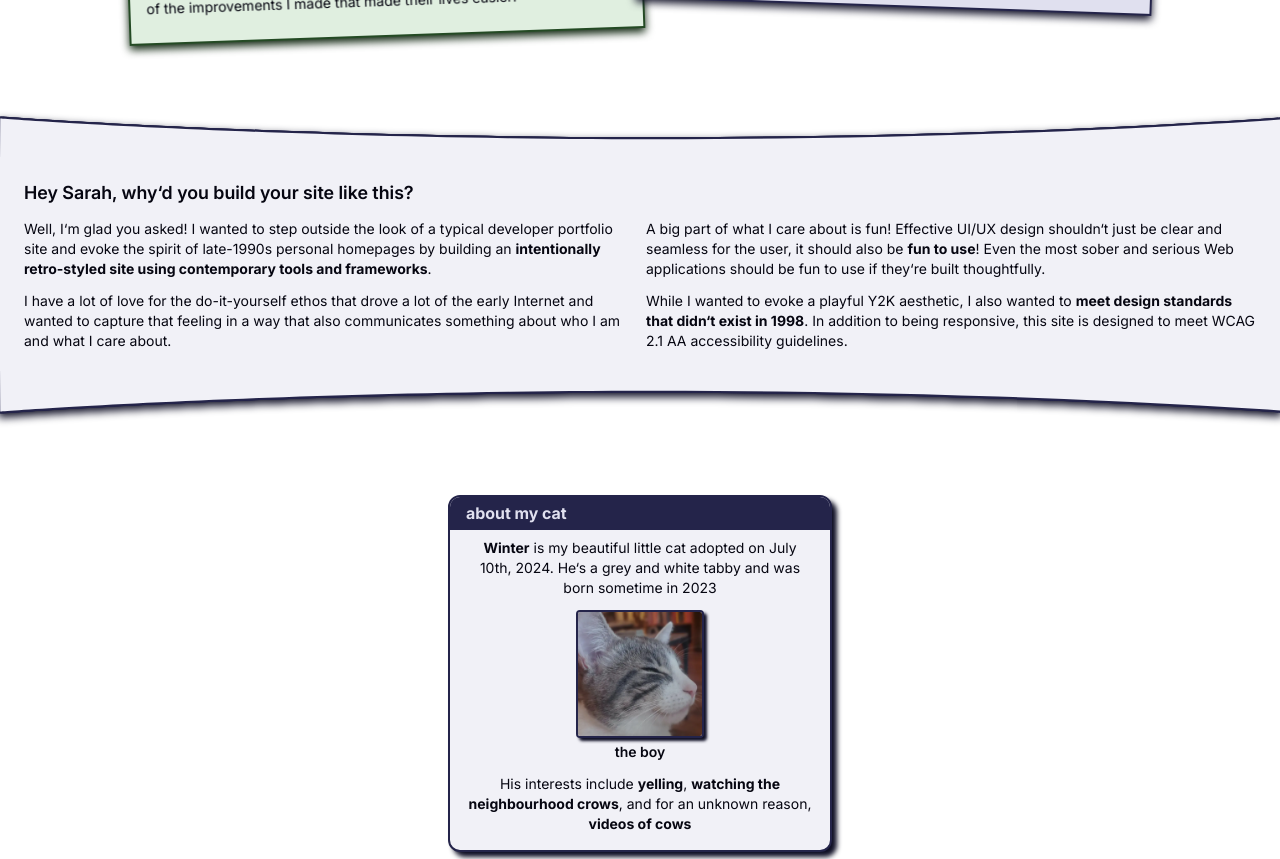
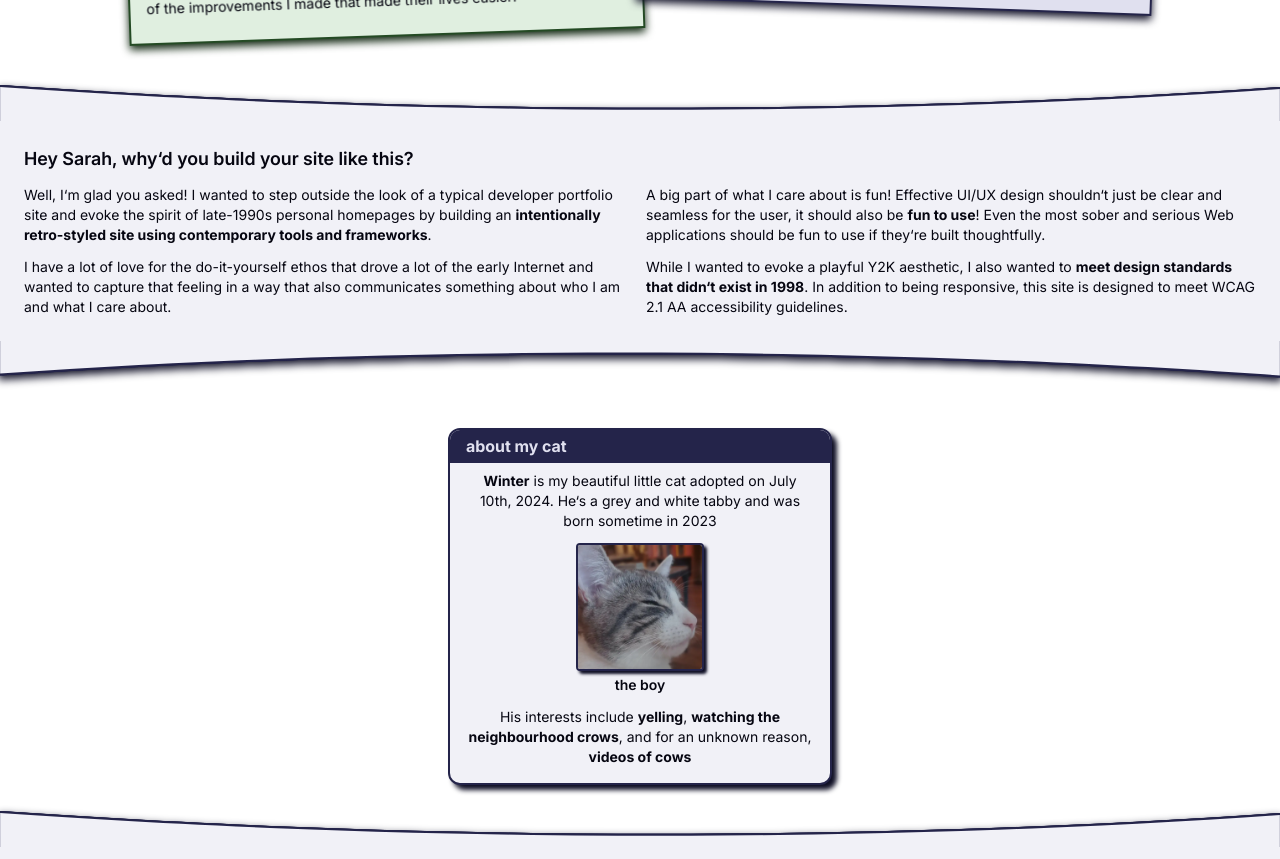
Before and after one commit to crystal-hearts/sj-personal-homepage, a Next.js app: page / in a window 1280 px wide. Shown: the part 1260-2119 px from the top of the page. Built offline with nearby package versions, Linux system fonts and the light colour scheme.

Commit message:
SJ-46 - Adjust SVG curves and padding

```diff
--- a/app/components/content-container.tsx
+++ b/app/components/content-container.tsx
@@ -20,6 +20,7 @@
     "items-center",
     "justify-center",
     "space-y-3",
+    "max-w-7xl", // Upper limit for very large screen widths
     className,
   ];
   return <div className={classNames.join(" ")}>{children}</div>;
--- a/app/components/curved-container.tsx
+++ b/app/components/curved-container.tsx
@@ -35,14 +35,28 @@
     ? "drop-shadow-bottom"
     : "hidden";
 
+  const bodyTopPadding = displayTopCurve ? "pt-6" : "";
+  const bodyBottomPadding = displayBottomCurve ? "pb-6" : "";
+  const bodyClasses = [
+    "curved-container-body",
+    "relative",
+    "z-10",
+    "flex",
+    "flex-col",
+    "space-y-6",
+    "items-center",
+    "bg-[var(--theme-color-100)]",
+    "px-6",
+    bodyTopPadding,
+    bodyBottomPadding,
+  ];
+
   return (
     <div className={classNames.join(" ")}>
       <div className="relative top-1 w-full fill-[var(--theme-color-100)]">
         <CurveTop className={topCurveClasses} role="img" title="Top curve" />
       </div>
-      <div className="curved-container-body relative z-10 flex flex-col space-y-6 bg-[var(--theme-color-100)] px-6 py-2 md:py-0">
-        {children}
-      </div>
+      <div className={bodyClasses.join(" ")}>{children}</div>
       <div className="relative bottom-1 w-full fill-[var(--theme-color-100)]">
         <CurveBottom
           className={bottomCurveClasses}
```
Also changed, not shown: app/images/curve-bottom.svg, app/images/curve-top.svg.
